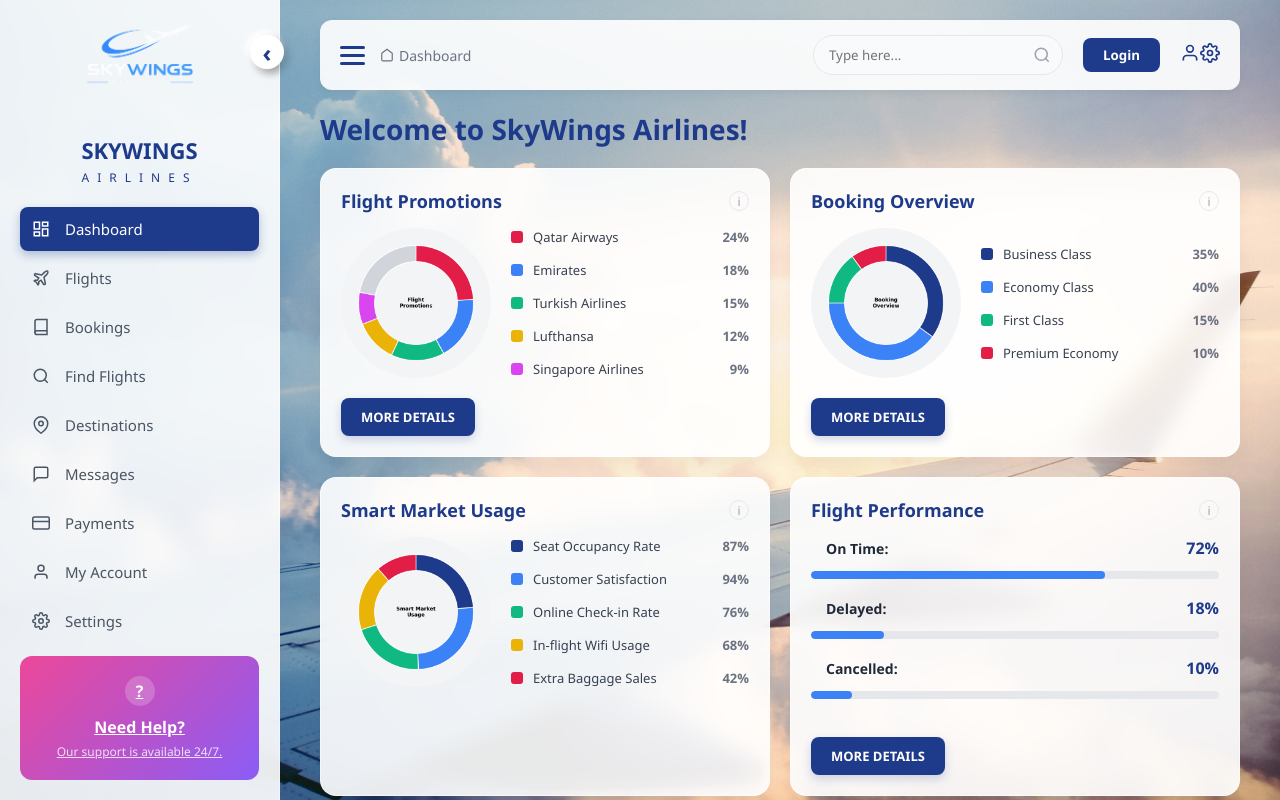
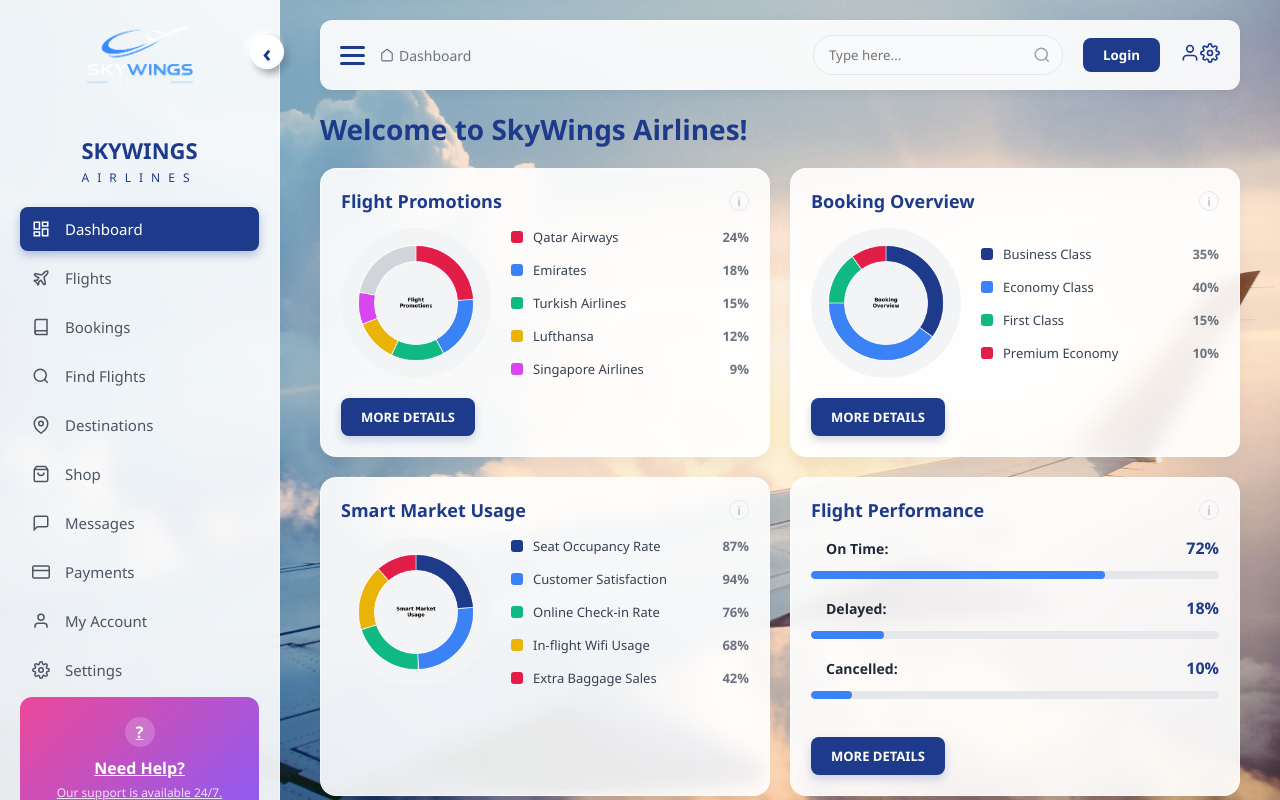
Before and after one commit to frozanhakimi/SkyWings-React, a React (Vite) app: page / in a window 1280 px wide. Built offline with nearby package versions, Linux system fonts and the light colour scheme.

Commit message:
Update Sidebar: add Shop menu item

```diff
--- a/src/components/Sidebar.jsx
+++ b/src/components/Sidebar.jsx
@@ -59,6 +59,15 @@
           Destinations
         </a>
 
+        <Link to="/shop" className={path === '/shop' ? 'active' : ''}>
+            <svg width="18" height="18" viewBox="0 0 24 24" fill="none" stroke="currentColor" strokeWidth="2">
+            <path d="M6 2L3 6v14a2 2 0 0 0 2 2h14a2 2 0 0 0 2-2V6l-3-4z"></path>
+            <line x1="3" y1="6" x2="21" y2="6"></line>
+            <path d="M16 10a4 4 0 0 1-8 0"></path>
+            </svg>
+             Shop
+        </Link>
+
         <a href="#">
           <svg width="18" height="18" viewBox="0 0 24 24" fill="none" stroke="currentColor" strokeWidth="2">
             <path d="M21 15a2 2 0 0 1-2 2H7l-4 4V5a2 2 0 0 1 2-2h14a2 2 0 0 1 2 2z"></path>
```
